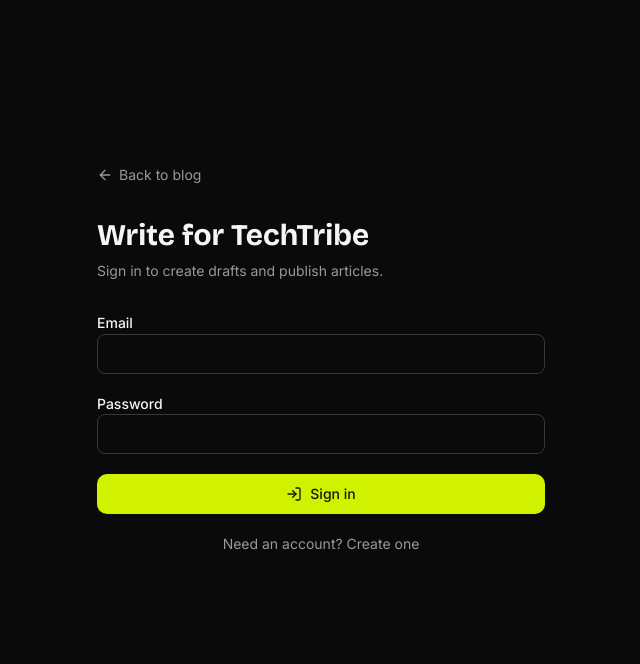
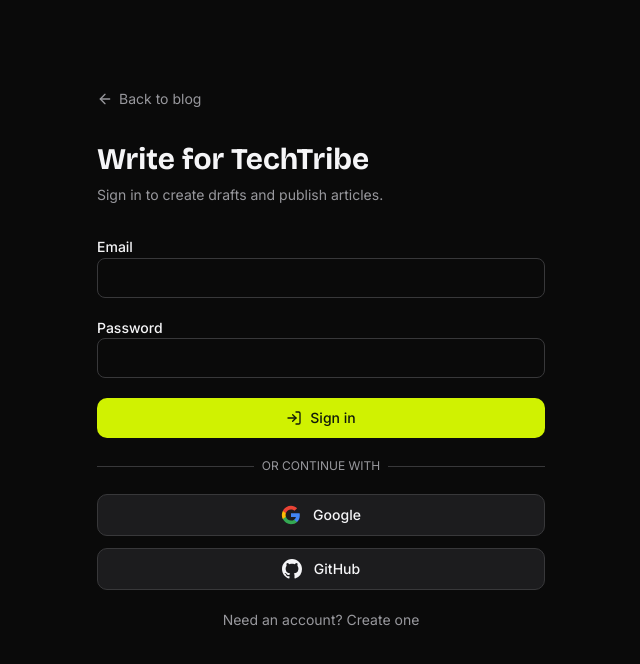
Before and after one commit to devabraham001-eng/Techtribe, a Next.js app: page /login in a window 1280 px wide. Shown: the top 664 px of the page, without its empty margins (319-959 px from the left). Built offline with nearby package versions, Linux system fonts and the light colour scheme; no server answers.

Commit message:
redirect sign-in to dashboard, remove signout from write page, add Google/GitHub OAuth buttons

```diff
--- a/src/app/(auth)/auth/callback/route.ts
+++ b/src/app/(auth)/auth/callback/route.ts
@@ -5,8 +5,8 @@ import { isSupabaseConfigured } from "@/lib/supabase/config";
 export async function GET(request: Request) {
   const url = new URL(request.url);
   const code = url.searchParams.get("code");
-  const next = url.searchParams.get("next") || "/blog/write";
-  const safeNext = next.startsWith("/") && !next.startsWith("//") ? next : "/blog/write";
+  const next = url.searchParams.get("next") || "/dashboard";
+  const safeNext = next.startsWith("/") && !next.startsWith("//") ? next : "/dashboard";
 
   if (!isSupabaseConfigured()) {
     return NextResponse.redirect(new URL("/login?error=not-configured", url.origin));
--- a/src/app/(main)/blog/write/page.tsx
+++ b/src/app/(main)/blog/write/page.tsx
@@ -2,7 +2,6 @@ import Link from "next/link";
 import { redirect } from "next/navigation";
 import { ArrowLeft, Database as DatabaseIcon } from "lucide-react";
 import { PostEditor } from "@/components/blog/editor/PostEditor";
-import { Button } from "@/components/ui/button";
 import { getBlogCategories, getBlogTags } from "@/lib/blog-data";
 import { isSupabaseConfigured } from "@/lib/supabase/config";
 import { createServerSupabaseClient } from "@/lib/supabase/server";
@@ -68,11 +67,6 @@ export default async function WritePage({
             {id ? "Update your article and save changes." : "Save work as a draft. Staff authors can publish immediately."}
           </p>
         </div>
-        <form action="/auth/signout" method="post">
-          <Button type="submit" variant="outline" size="sm">
-            Sign out
-          </Button>
-        </form>
       </div>
       <PostEditor categories={categories} tags={tags} canPublish={Boolean(author?.is_staff)} />
     </div>
--- a/src/components/auth/LoginForm.tsx
+++ b/src/components/auth/LoginForm.tsx
@@ -7,6 +7,21 @@ import { Button } from "@/components/ui/button";
 import { Input } from "@/components/ui/input";
 import { Label } from "@/components/ui/label";
 import { createClient } from "@/lib/supabase/client";
+
+const GOOGLE_ICON = (
+  <svg viewBox="0 0 24 24" className="h-5 w-5" aria-hidden="true">
+    <path d="M22.56 12.25c0-.78-.07-1.53-.2-2.25H12v4.26h5.92a5.06 5.06 0 01-2.2 3.32v2.77h3.57c2.08-1.92 3.28-4.74 3.28-8.1z" fill="#4285F4" />
+    <path d="M12 23c2.97 0 5.46-.98 7.28-2.66l-3.57-2.77c-.98.66-2.23 1.06-3.71 1.06-2.86 0-5.29-1.93-6.16-4.53H2.18v2.84C3.99 20.53 7.7 23 12 23z" fill="#34A853" />
+    <path d="M5.84 14.09c-.22-.66-.35-1.36-.35-2.09s.13-1.43.35-2.09V7.07H2.18C1.43 8.55 1 10.22 1 12s.43 3.45 1.18 4.93l2.85-2.22.81-.62z" fill="#FBBC05" />
+    <path d="M12 5.38c1.62 0 3.06.56 4.21 1.64l3.15-3.15C17.45 2.09 14.97 1 12 1 7.7 1 3.99 3.47 2.18 7.07l3.66 2.84c.87-2.6 3.3-4.53 6.16-4.53z" fill="#EA4335" />
+  </svg>
+);
+
+const GITHUB_ICON = (
+  <svg viewBox="0 0 24 24" className="h-5 w-5" fill="currentColor" aria-hidden="true">
+    <path d="M12 0C5.37 0 0 5.37 0 12c0 5.31 3.435 9.795 8.205 11.385.6.105.825-.255.825-.57 0-.285-.015-1.23-.015-2.235-3.015.555-3.795-.735-4.035-1.41-.135-.345-.72-1.41-1.23-1.695-.42-.225-1.02-.78-.015-.795.945-.015 1.62.87 1.845 1.23 1.08 1.815 2.805 1.305 3.495.99.105-.78.42-1.305.765-1.605-2.67-.3-5.46-1.335-5.46-5.925 0-1.305.465-2.385 1.23-3.225-.12-.3-.54-1.53.12-3.18 0 0 1.005-.315 3.3 1.23.96-.27 1.98-.405 3-.405s2.04.135 3 .405c2.295-1.56 3.3-1.23 3.3-1.23.66 1.65.24 2.88.12 3.18.765.84 1.23 1.905 1.23 3.225 0 4.605-2.805 5.625-5.475 5.925.435.375.81 1.095.81 2.22 0 1.605-.015 2.895-.015 3.3 0 .315.225.69.825.57A12.02 12.02 0 0024 12c0-6.63-5.37-12-12-12z" />
+  </svg>
+);
 
 interface LoginFormProps {
   configured: boolean;
@@ -18,11 +33,11 @@ export function LoginForm({ configured }: LoginFormProps) {
   const [mode, setMode] = React.useState<"signin" | "signup">("signin");
   const [loading, setLoading] = React.useState(false);
   const [message, setMessage] = React.useState<string | null>(null);
-  const requestedNext = searchParams.get("next") || "/blog/write";
+  const requestedNext = searchParams.get("next") || "/dashboard";
   const nextPath =
     requestedNext.startsWith("/") && !requestedNext.startsWith("//")
       ? requestedNext
-      : "/blog/write";
+      : "/dashboard";
 
   async function handleSubmit(event: React.FormEvent<HTMLFormElement>) {
     event.preventDefault();
@@ -117,6 +132,46 @@ export function LoginForm({ configured }: LoginFormProps) {
         )}
       </Button>
 
+      <div className="relative">
+        <div className="absolute inset-0 flex items-center">
+          <span className="w-full border-t border-border" />
+        </div>
+        <div className="relative flex justify-center text-xs uppercase">
+          <span className="bg-background px-2 text-muted-foreground">Or continue with</span>
+        </div>
+      </div>
+
+      <div className="flex flex-col gap-3">
+        <button
+          type="button"
+          onClick={() => {
+            const supabase = createClient();
+            void supabase.auth.signInWithOAuth({
+              provider: "google",
+              options: { redirectTo: `${window.location.origin}/auth/callback?next=${encodeURIComponent(nextPath)}` },
+            });
+          }}
+          className="inline-flex items-center justify-center gap-3 rounded-lg border border-border bg-card px-4 py-2.5 text-sm font-medium text-foreground transition-colors hover:bg-card-hover"
+        >
+          {GOOGLE_ICON}
+          Google
+        </button>
+        <button
+          type="button"
+          onClick={() => {
+            const supabase = createClient();
+            void supabase.auth.signInWithOAuth({
+              provider: "github",
+              options: { redirectTo: `${window.location.origin}/auth/callback?next=${encodeURIComponent(nextPath)}` },
+            });
+          }}
+          className="inline-flex items-center justify-center gap-3 rounded-lg border border-border bg-card px-4 py-2.5 text-sm font-medium text-foreground transition-colors hover:bg-card-hover"
+        >
+          {GITHUB_ICON}
+          GitHub
+        </button>
+      </div>
+
       <button
         type="button"
         className="w-full text-sm text-muted-foreground hover:text-foreground"
```
